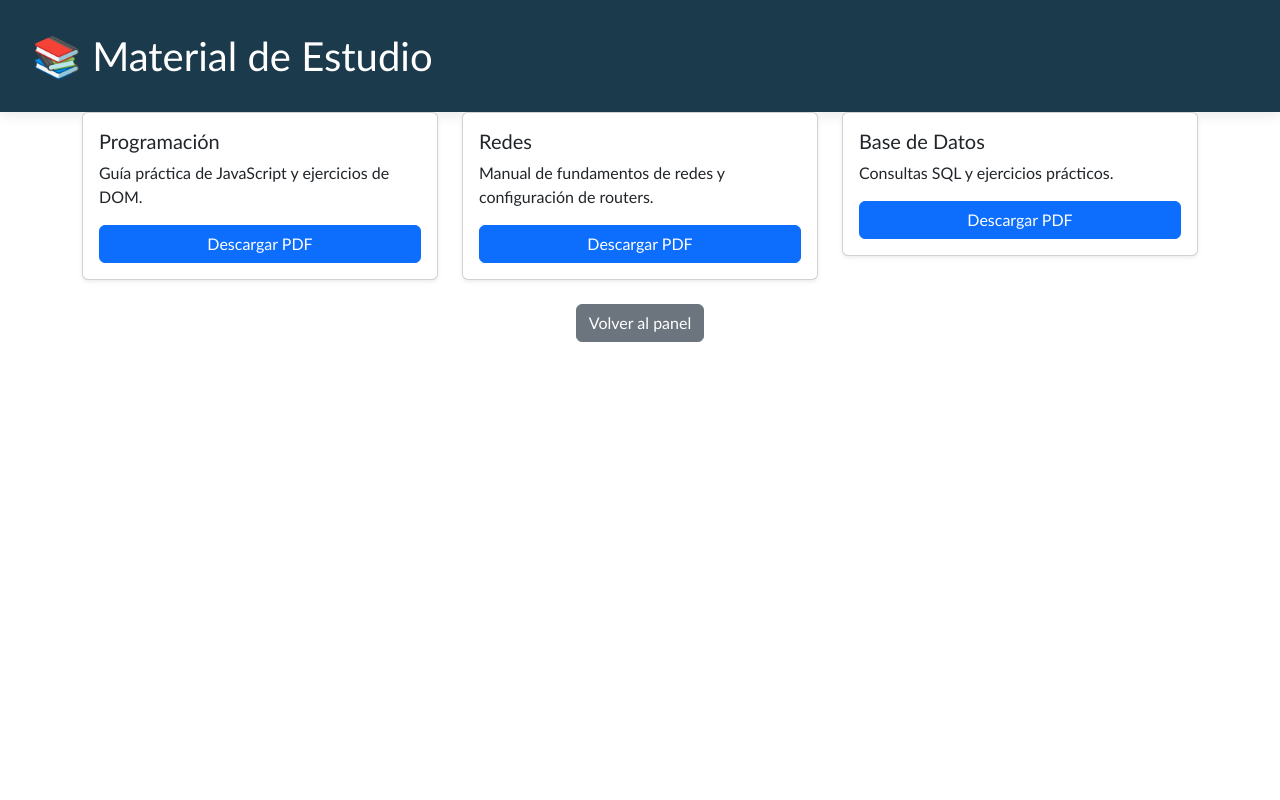
After one commit to pilarfolgar/PROYECTO-2025, a PHP site: page /P/materiales.php in a window 1280 px wide. The commit adds this page. Run offline with PHP 8.4, Linux system fonts and the light colour scheme.

Commit message:
hice index

```diff
--- /dev/null
+++ b/materiales.php
@@ -0,0 +1,52 @@
+<!DOCTYPE html>
+<html lang="es">
+<head>
+  <meta charset="UTF-8">
+  <meta name="viewport" content="width=device-width, initial-scale=1.0">
+  <title>Material de estudio - InfraLex</title>
+  <link rel="stylesheet" href="style.css">
+  <link rel="stylesheet" href="https://cdn.jsdelivr.net/npm/bootstrap@5.3.7/dist/css/bootstrap.min.css">
+</head>
+<body>
+<header>
+  <h1 class="text-center my-3">📚 Material de Estudio</h1>
+</header>
+
+<main class="container">
+  <div class="row g-4">
+    <div class="col-md-4">
+      <div class="card shadow-sm">
+        <div class="card-body">
+          <h5>Programación</h5>
+          <p>Guía práctica de JavaScript y ejercicios de DOM.</p>
+          <a href="materiales/programacion.pdf" class="btn btn-primary w-100" download>Descargar PDF</a>
+        </div>
+      </div>
+    </div>
+
+    <div class="col-md-4">
+      <div class="card shadow-sm">
+        <div class="card-body">
+          <h5>Redes</h5>
+          <p>Manual de fundamentos de redes y configuración de routers.</p>
+          <a href="materiales/redes.pdf" class="btn btn-primary w-100" download>Descargar PDF</a>
+        </div>
+      </div>
+    </div>
+
+    <div class="col-md-4">
+      <div class="card shadow-sm">
+        <div class="card-body">
+          <h5>Base de Datos</h5>
+          <p>Consultas SQL y ejercicios prácticos.</p>
+          <a href="materiales/basededatos.pdf" class="btn btn-primary w-100" download>Descargar PDF</a>
+        </div>
+      </div>
+    </div>
+  </div>
+  <div class="text-center mt-4">
+    <a href="indexEstudiantes.php" class="btn btn-secondary">Volver al panel</a>
+  </div>
+</main>
+</body>
+</html>
```
Also changed, not shown: estudiantes.js (+42 -5 lines), horarios.php (added, +41 -0 lines), indexestudiante.php (+10 -26 lines).
